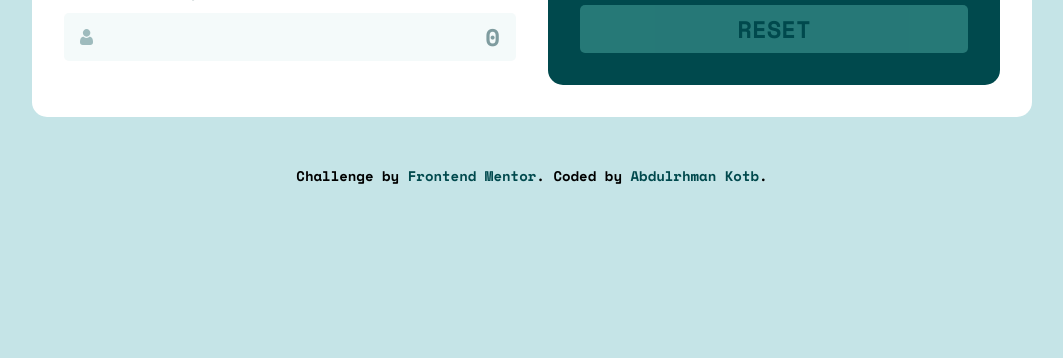
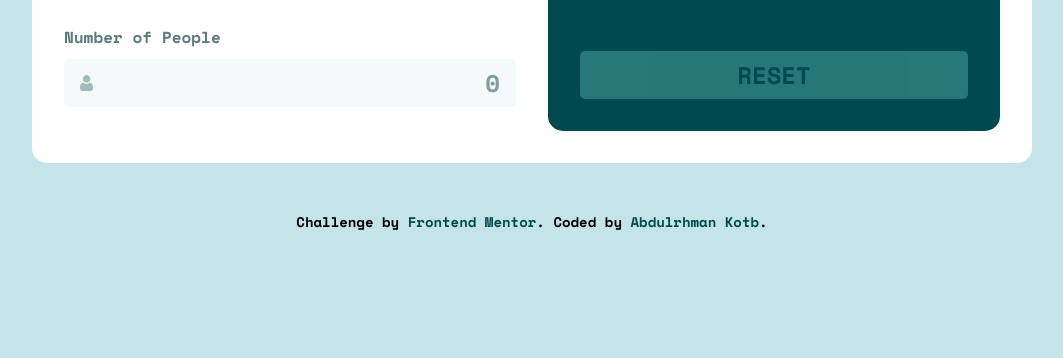
Before and after one commit to abdo-kotb/tip-calculator-app, a plain HTML site: page index.html in a window 1280 px wide. Shown: the part 577-935 px from the top of the page, without its empty margins (108-1171 px from the left). Before the commit the page ends 843 px from the top, so only its background shows below. Drawn offline with nearby package versions, Linux system fonts and the light colour scheme; files whose address does not match are found by name.

Commit message:
improve body margins

```diff
--- a/style.css
+++ b/style.css
@@ -234,13 +234,18 @@ button:hover {
 
 @media (max-width: 90em) {
   body {
-    margin-top: 8rem;
-    margin-bottom: 8rem;
+    margin-top: 12.6rem;
+    margin-bottom: 12.6rem;
     height: auto;
   }
 }
 
 @media (max-width: 62em) {
+  body {
+    margin-top: 8rem;
+    margin-bottom: 8rem;
+  }
+
   main {
     grid-template-columns: 1fr;
   }
```
